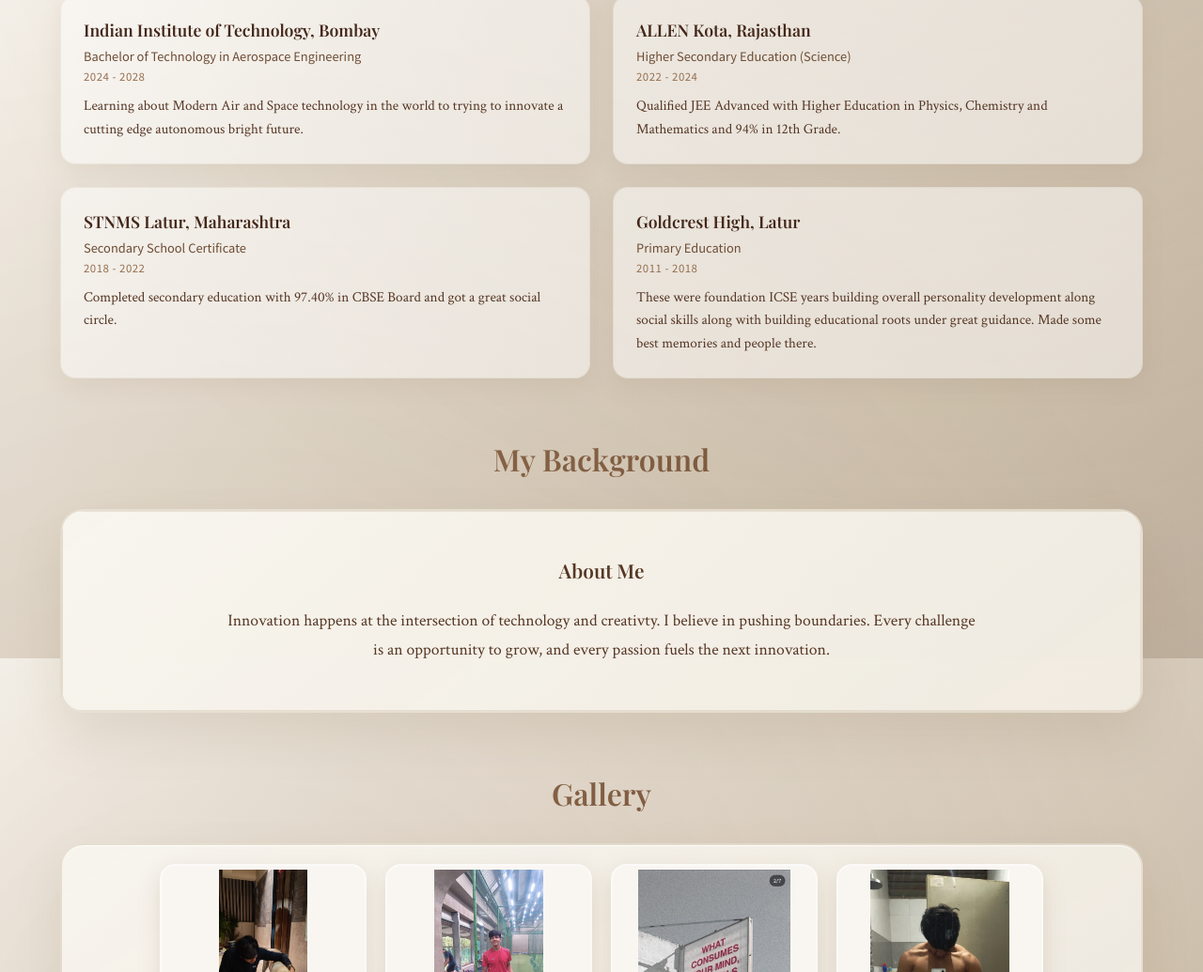
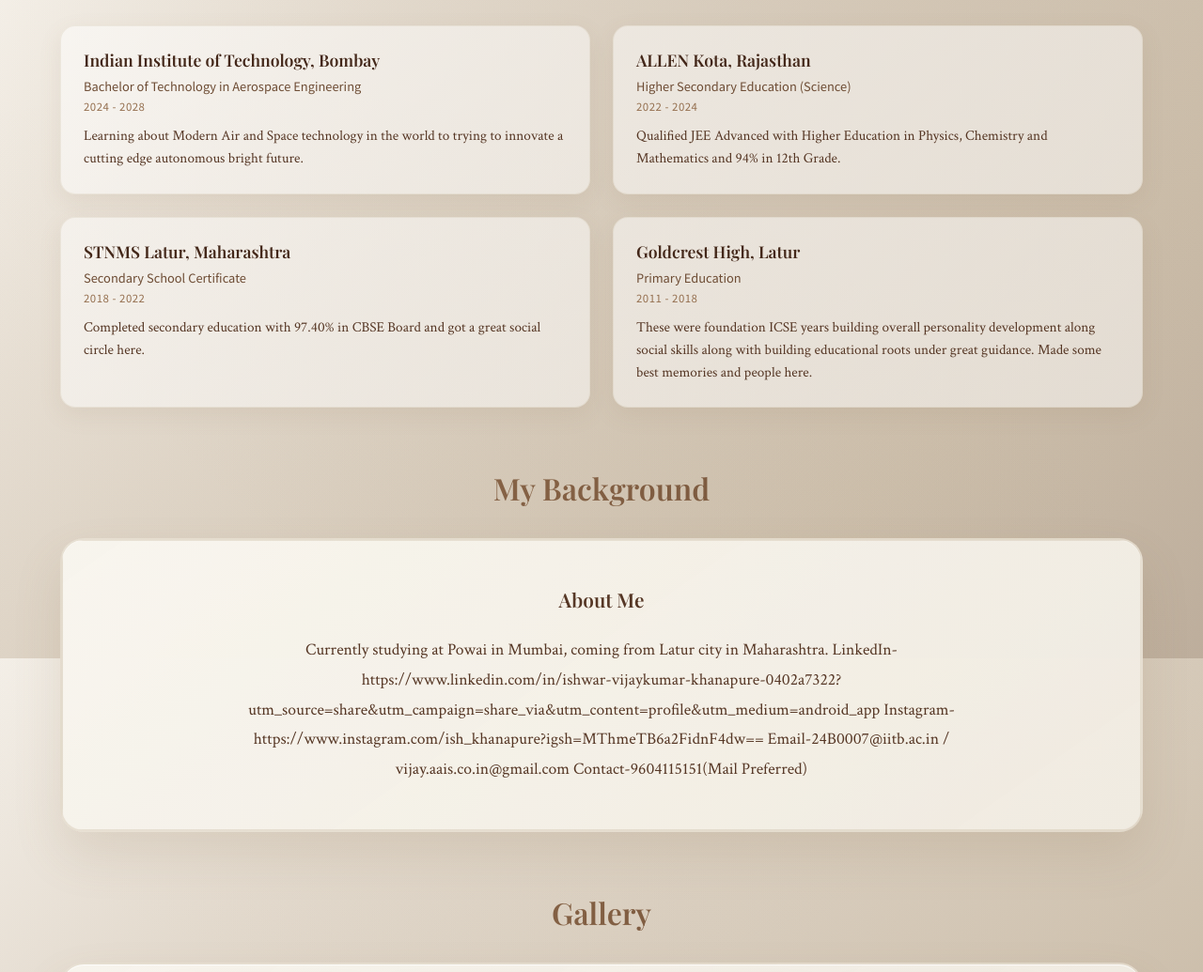
Before and after one commit to ishkhanapure/IamIshwar, a plain HTML site: page index.html in a window 1280 px wide. Shown: the part 899-1934 px from the top of the page at 94% size. Drawn offline with nearby package versions, Linux system fonts and the light colour scheme.

Commit message:
Update index.html

```diff
--- a/index.html
+++ b/index.html
@@ -39,7 +39,7 @@
 
                         <div class="intro-container">
                             <p class="intro-text">
-                               Hey Everyone, I am Ishwar Khanapure currently pursuing Aerospace Engineering Department at IIT Bombay. Fueled by curiosity and a drive to innovate, i am always up to learn how things work. I love playing guitar, am passionate about playing cricket and i like pushing limits at the gym. I believe in working with purpose and passion and living each moment to the fullest. I love to play games and analyze Geoplotics. New experiences fuel my energy and i like embracing new things. I write quotes sometimes and love to interact with people who introduce me to new perspectives of life. I solve Rubik Cubes.
+                               Hey Everyone, I am Ishwar Khanapure currently pursuing B.Tech in Aerospace Engineering Department at IIT Bombay. Fueled by curiosity and a drive to innovate, i am always up to learn how things work. I love playing guitar, am passionate about playing cricket and i like pushing limits at the gym. I believe in working with purpose and passion and living each moment to the fullest. I play games and analyze Geoplotics in my free time. New experiences fuel my energy and i like embracing new things. I write quotes sometimes and love to interact with people who introduce me to new perspectives of life. Chess and table tennis also have some of my time. I solve Rubik Cubes.
                         </div>
                     </div>
                 </div>
@@ -67,14 +67,14 @@
                         <h5 class="institution">STNMS Latur, Maharashtra</h5>
                         <p class="degree">Secondary School Certificate</p>
                         <p class="year">2018 - 2022</p>
-                        <p class="description">Completed secondary education with 97.40% in CBSE Board and got a great social circle.</p>
+                        <p class="description">Completed secondary education with 97.40% in CBSE Board and got a great social circle here.</p>
                     </div>
 
                     <div class="education-card">
                         <h5 class="institution">Goldcrest High, Latur</h5>
                         <p class="degree">Primary Education</p>
                         <p class="year">2011 - 2018</p>
-                        <p class="description">These were foundation ICSE years building overall personality development along social skills along with building educational roots under great guidance. Made some best memories and people there.</p>
+                        <p class="description">These were foundation ICSE years building overall personality development along social skills along with building educational roots under great guidance. Made some best memories and people here.</p>
                     </div>
                 </div>
             </section>
@@ -86,7 +86,11 @@
                     <div class="background-content">
                         <h4 class="philosophy-title">About Me</h4>
                         <p class="philosophy-text">
-                            Innovation happens at the intersection of technology and creativty. I believe in pushing boundaries. Every challenge is an opportunity to grow, and every passion fuels the next innovation.
+                            Currently studying at Powai in Mumbai, coming from Latur city in Maharashtra.
+                            LinkedIn-https://www.linkedin.com/in/ishwar-vijaykumar-khanapure-0402a7322?utm_source=share&utm_campaign=share_via&utm_content=profile&utm_medium=android_app
+                            Instagram-https://www.instagram.com/ish_khanapure?igsh=MThmeTB6a2FidnF4dw==
+                            Email-24B0007@iitb.ac.in / vijay.aais.co.in@gmail.com
+                            Contact-9604115151(Mail Preferred)
                         </p>
                     </div>
                 </div>
```
